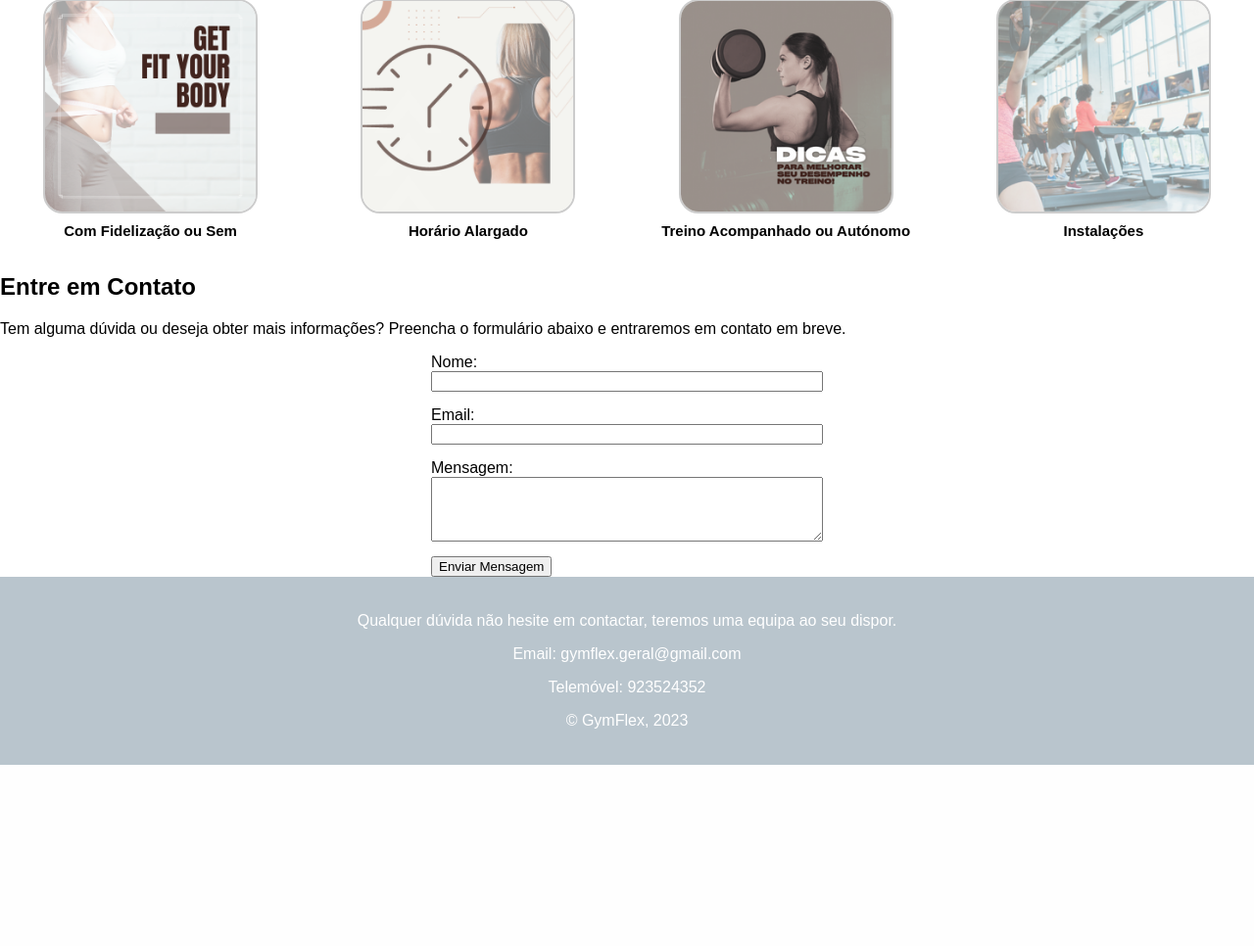
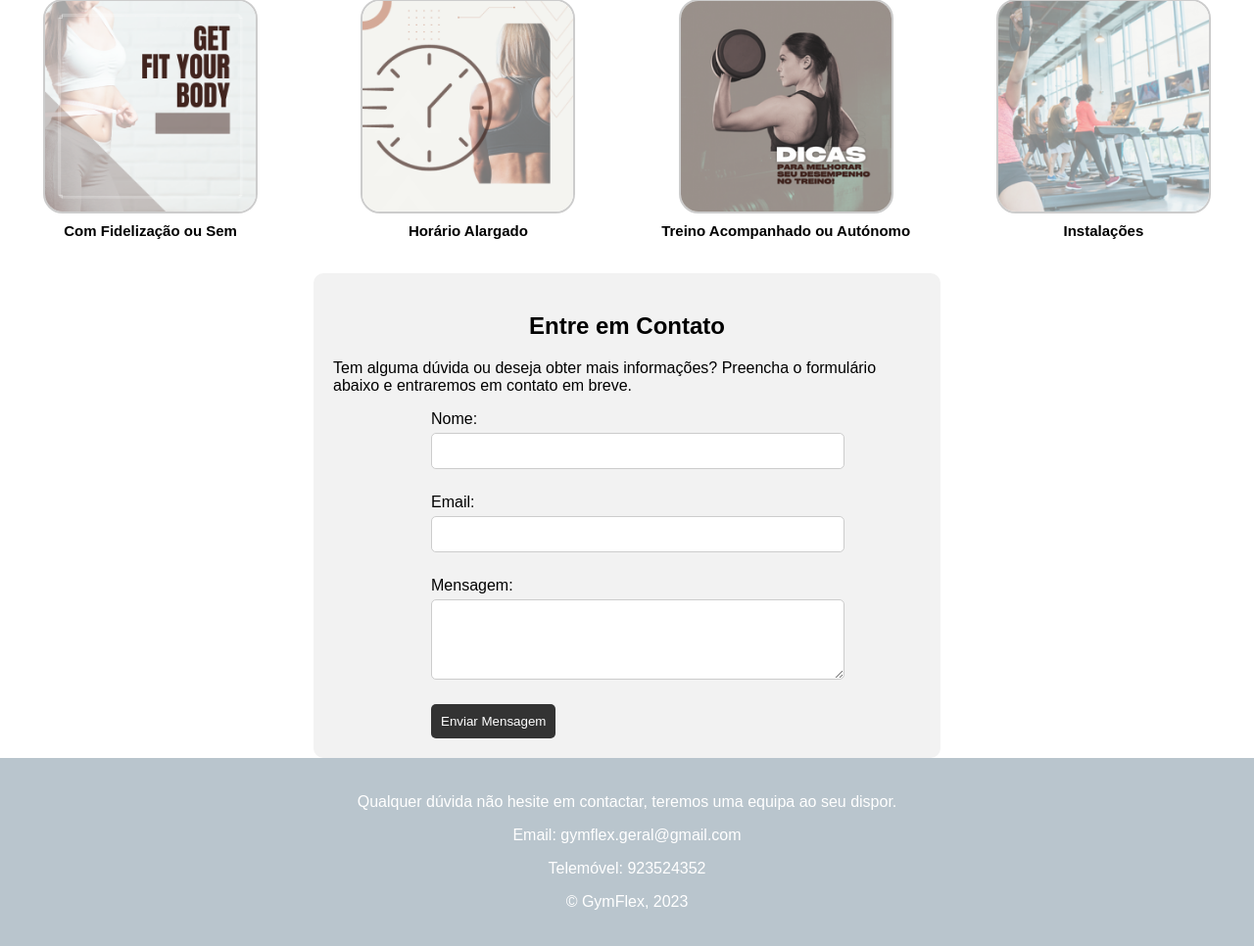
Before and after one commit to marmonteiro/Projeto_ESIN_GymFlex, a PHP site: page /paginicial.html in a window 1280 px wide. Shown: the part 258-1224 px from the top of the page at 98% size. Before the commit the page ends 1039 px from the top, so only its background shows below. Run offline with PHP 8.4, Linux system fonts and the light colour scheme.

Commit message:
clubesv4.2

```diff
--- a/clubesv4.2.css
+++ b/clubesv4.2.css
@@ -209,6 +209,50 @@ footer {
 }
 
 
+/* PARA O FORMS DO ENTRE EM CONTACTO*/
+
+#contato {
+    background-color: #f2f2f2; /* Cor de fundo cinza */
+    padding: 20px; /* Espaçamento interno */
+    border-radius: 10px; /* Borda arredondada */
+    max-width: 600px; /* Largura máxima */
+    margin: 0 auto; /* Centralização horizontal */
+}
+
+#contato h2 {
+    text-align: center; /* Centralizar texto */
+}
+
+#contato form {
+    max-width: 400px; /* Largura máxima do formulário */
+    margin: 0 auto; /* Centralizar formulário dentro da seção */
+}
+
+#contato label {
+    margin-bottom: 5px; /* Espaçamento inferior entre rótulo e campo de entrada */
+}
+
+#contato input,
+#contato textarea {
+    width: 100%; /* Preencher a largura do contêiner pai */
+    padding: 10px; /* Espaçamento interno */
+    margin-bottom: 10px; /* Espaçamento inferior entre campos */
+    border: 1px solid #ccc; /* Borda simples */
+    border-radius: 5px; /* Borda arredondada */
+}
+
+#contato button {
+    background-color: #333; /* Cor de fundo do botão */
+    color: #fff; /* Cor do texto do botão */
+    padding: 10px; /* Espaçamento interno */
+    border: none; /* Remover borda */
+    border-radius: 5px; /* Borda arredondada */
+    cursor: pointer; /* Cursor de ponteiro ao passar */
+}
+
+#contato button:hover {
+    background-color: #555; /* Cor de fundo do botão ao passar */
+}
 
 
 /*.club-info {
```
